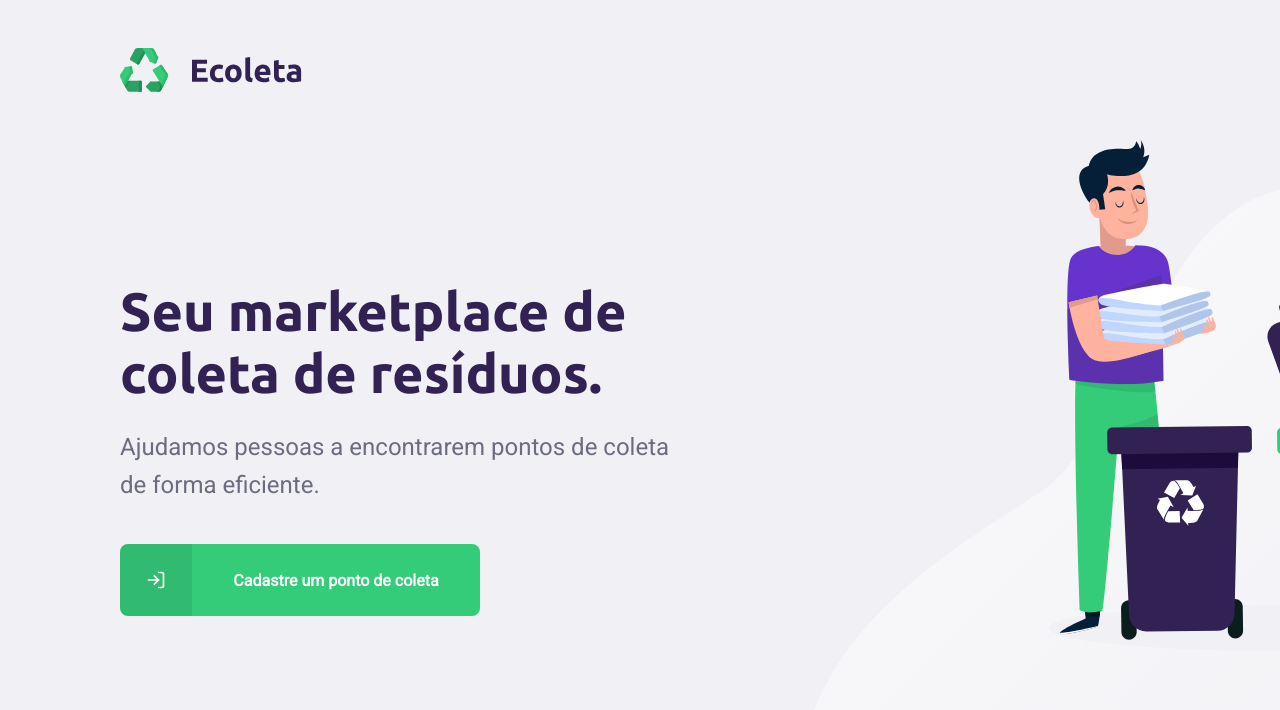
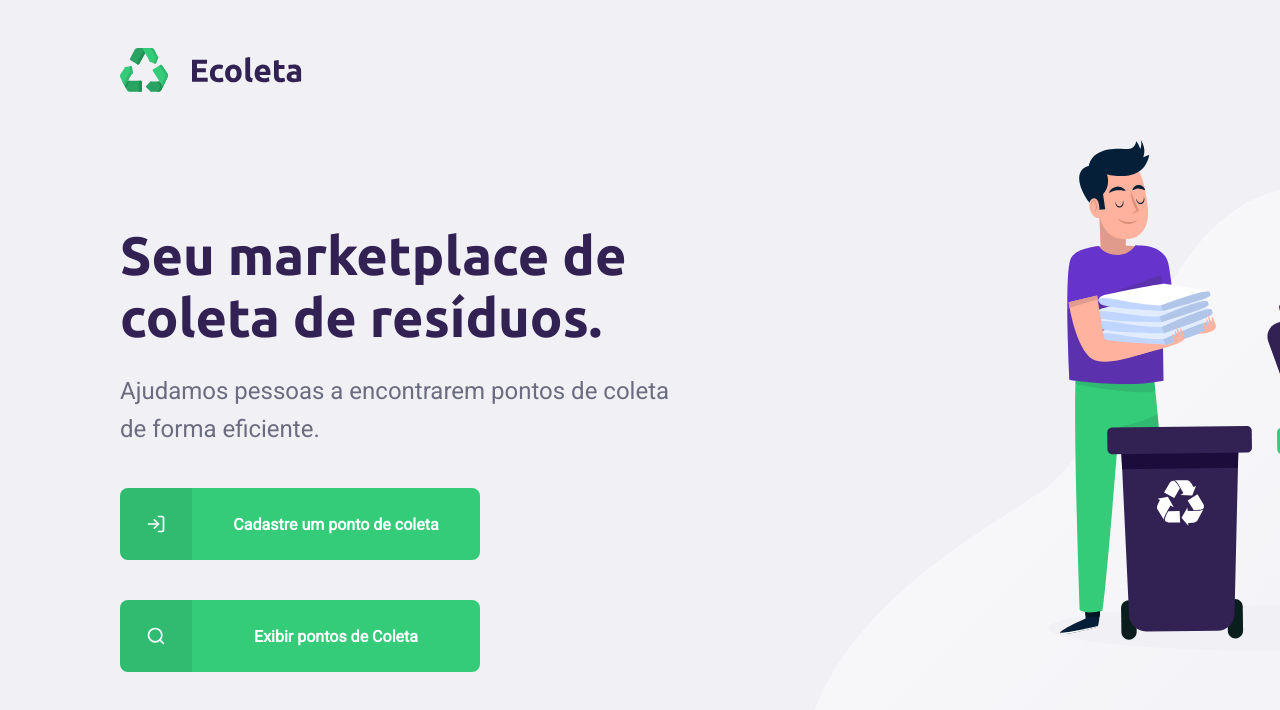
Before and after one commit to henriqueritter/Rocketseat-NLW, a React (Create React App) app in the folder web/: page / in a window 1280 px wide. Shown: the top 710 px of the page. Built offline with nearby package versions, Linux system fonts and the light colour scheme.

Commit message:
Update index.tsx

```diff
--- a/web/src/pages/Home/index.tsx
+++ b/web/src/pages/Home/index.tsx
@@ -1,5 +1,5 @@
 import React from 'react';
-import { FiLogIn } from 'react-icons/fi';
+import { FiLogIn, FiSearch } from 'react-icons/fi';
 import {Link} from 'react-router-dom';
 
 import './styles.css';
@@ -25,6 +25,12 @@ const Home: React.FC = () => {
             </span>
             <strong>Cadastre um ponto de coleta</strong>
           </Link>
+          <Link to="/show-point">
+            <span>
+              <FiSearch />
+            </span>
+            <strong>Exibir pontos de Coleta</strong>
+          </Link>
         </main>
       </div>
     </div>
```
